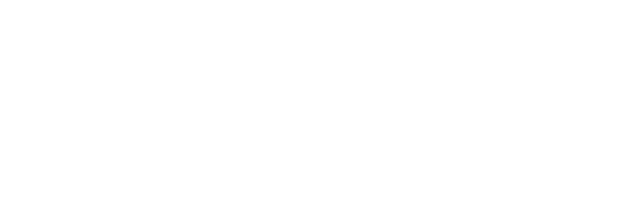
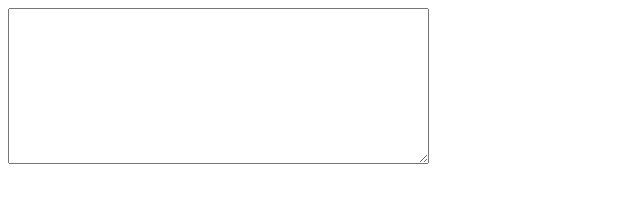
Before and after one commit to hxctr/text-encrypter, a plain HTML site: page index.html in a window 1280 px wide. Shown: the whole page, without its empty margins (0-640 px from the left). Drawn offline with Linux system fonts and the light colour scheme.

Commit message:
textarea added

```diff
--- a/index.html
+++ b/index.html
@@ -1,12 +1,15 @@
 <!DOCTYPE html>
 <html lang="en">
+
 <head>
     <meta charset="UTF-8">
     <meta http-equiv="X-UA-Compatible" content="IE=edge">
     <meta name="viewport" content="width=device-width, initial-scale=1.0">
     <title>Text encrypter</title>
 </head>
+
 <body>
+    <textarea name="textarea" rows="10" cols="50"></textarea>
+</body>
 
-</body>
 </html>
```
